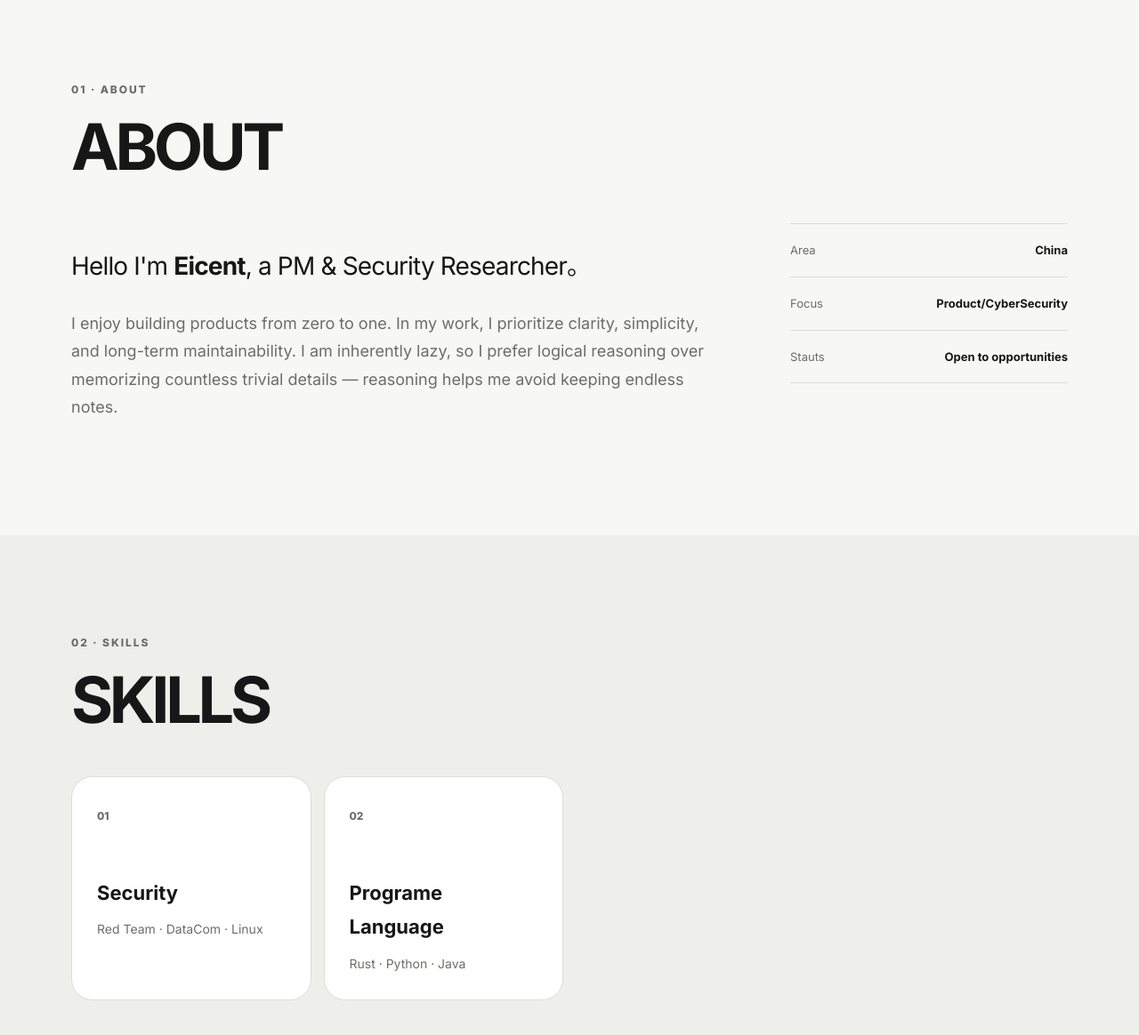
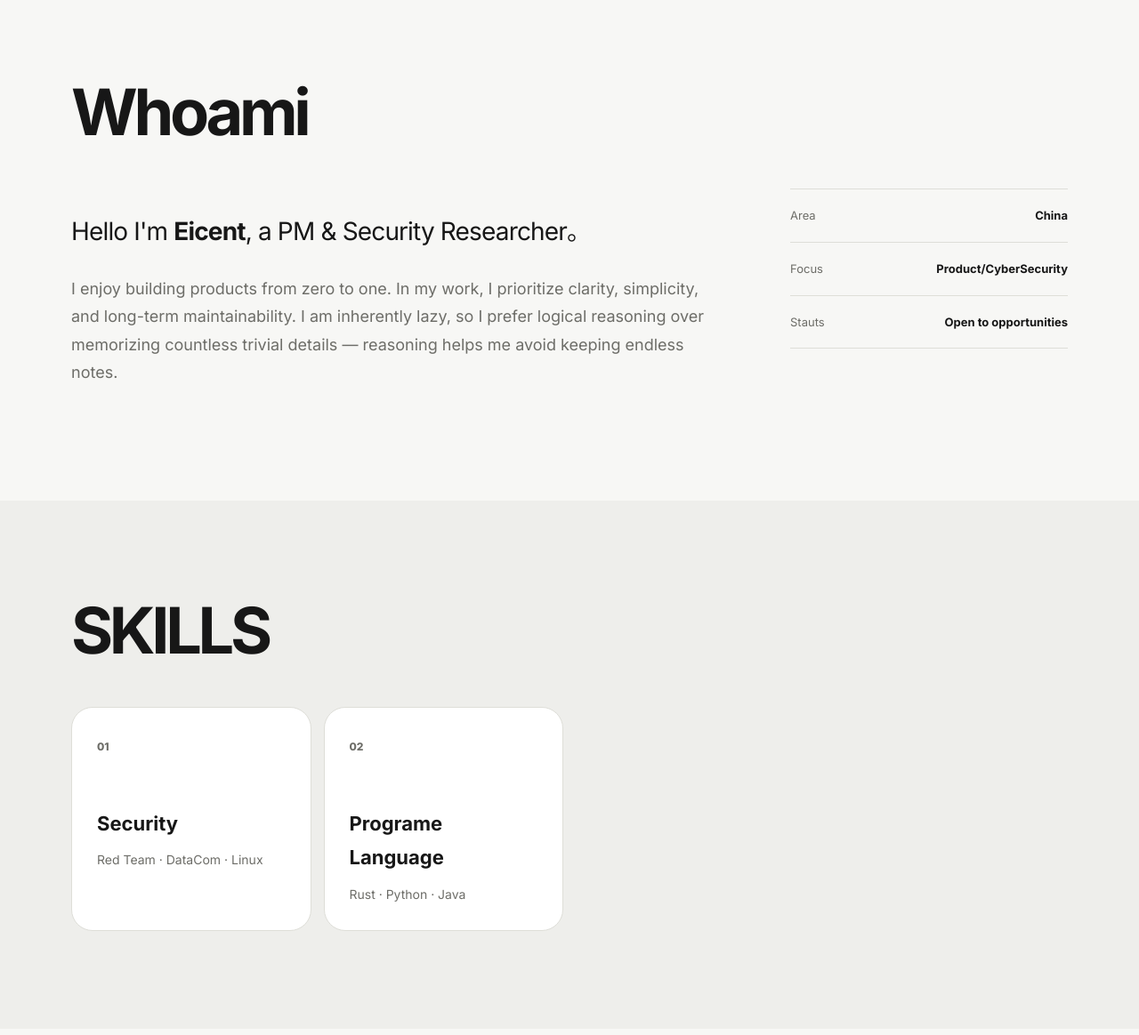
Before and after one commit to Eicent/eicent.github.io, a Jekyll site: the page built from index.html, in a window 1280 px wide and 1400 px high, scrolled down 675 px. Shown: the part 178-1342 px from the top of the window at 89% size. Built offline with Jekyll 4.4.1, drawn with Linux system fonts in a browser that asks for light colours; some of the changed text lies outside the part shown.

```diff
--- a/_layouts/default.html
+++ b/_layouts/default.html
@@ -11,6 +11,7 @@
   <link rel="preconnect" href="https://fonts.gstatic.com" crossorigin>
   <link href="https://fonts.googleapis.com/css2?family=Inter:wght@400;500;600;700;800&family=Noto+Sans+SC:wght@400;500;600;700;800&display=swap" rel="stylesheet">
   <link rel="stylesheet" href="{{ '/style.css' | relative_url }}">
+  <link rel="icon" href="/favicon.png" type="image/png">
 </head>
 <body>
 <div class="progress" id="progress"></div>
--- a/index.html
+++ b/index.html
@@ -35,8 +35,8 @@
 
 <section class="section container" id="about">
   <div class="section-heading reveal">
-    <p class="eyebrow">01 · ABOUT</p>
-    <h2>ABOUT</h2>
+    <!-- <p class="eyebrow">01 · A</p> -->
+    <h2>Whoami</h2>
   </div>
   <div class="about-grid">
     <div class="about-main reveal">
@@ -57,7 +57,7 @@
 <section class="section section-muted">
   <div class="container">
     <div class="section-heading reveal">
-      <p class="eyebrow">02 · SKILLS</p>
+      <!-- <p class="eyebrow">02 · SKILLS</p> -->
       <h2>SKILLS</h2>
     </div>
     <div class="skills-grid">
@@ -69,7 +69,7 @@
 
 <section class="section container">
   <div class="section-heading reveal">
-    <p class="eyebrow">03 · PROJECTS</p>
+    <!-- <p class="eyebrow">03 · PROJECTS</p> -->
     <h2>PROJECTS</h2>
   </div>
   <div class="projects-grid">
@@ -91,7 +91,7 @@
 <section class="section section-muted">
   <div class="container">
     <div class="section-heading reveal">
-      <p class="eyebrow">04 · ARTICLES</p>
+      <!-- <p class="eyebrow">04 · ARTICLES</p> -->
       <h2>ARTICLES</h2>
     </div>
     <div class="article-list">
@@ -108,7 +108,7 @@
 
 <section class="section container">
   <div class="section-heading reveal">
-    <p class="eyebrow">05 · EXPERIENCE</p>
+    <!-- <p class="eyebrow">05 · EXPERIENCE</p> -->
     <h2>EXPERIENCE</h2>
   </div>
   <div class="timeline">
@@ -118,7 +118,7 @@
 </section>
 
 <section class="section container" id="contact">
-<!--<section class="section container contact-section">-->
+<section class="section container contact-section">
   <div class="contact-box reveal">
     <p class="eyebrow">06 · CONTACT</p>
     <h2>Create something together?</h2>
```
Also changed, not shown: Gemfile.lock (added), 1 other file.
